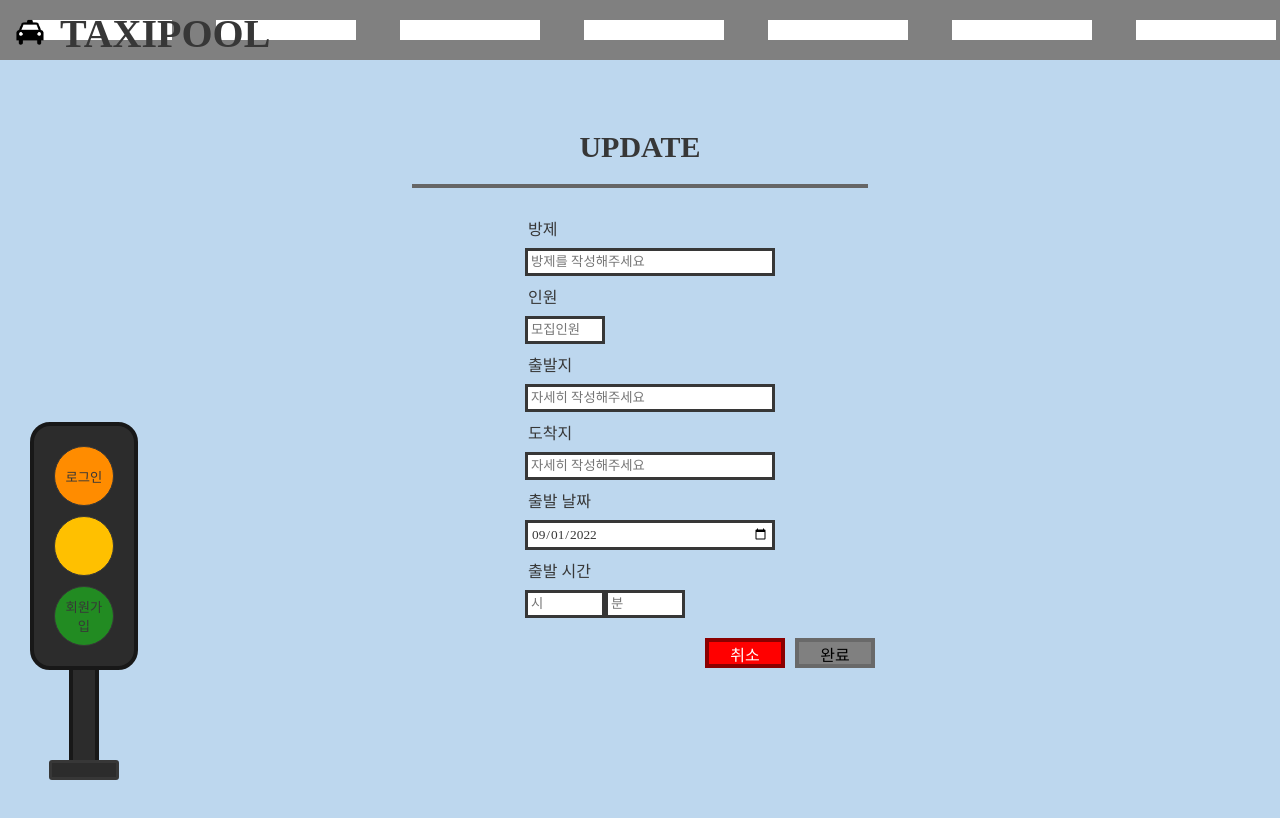
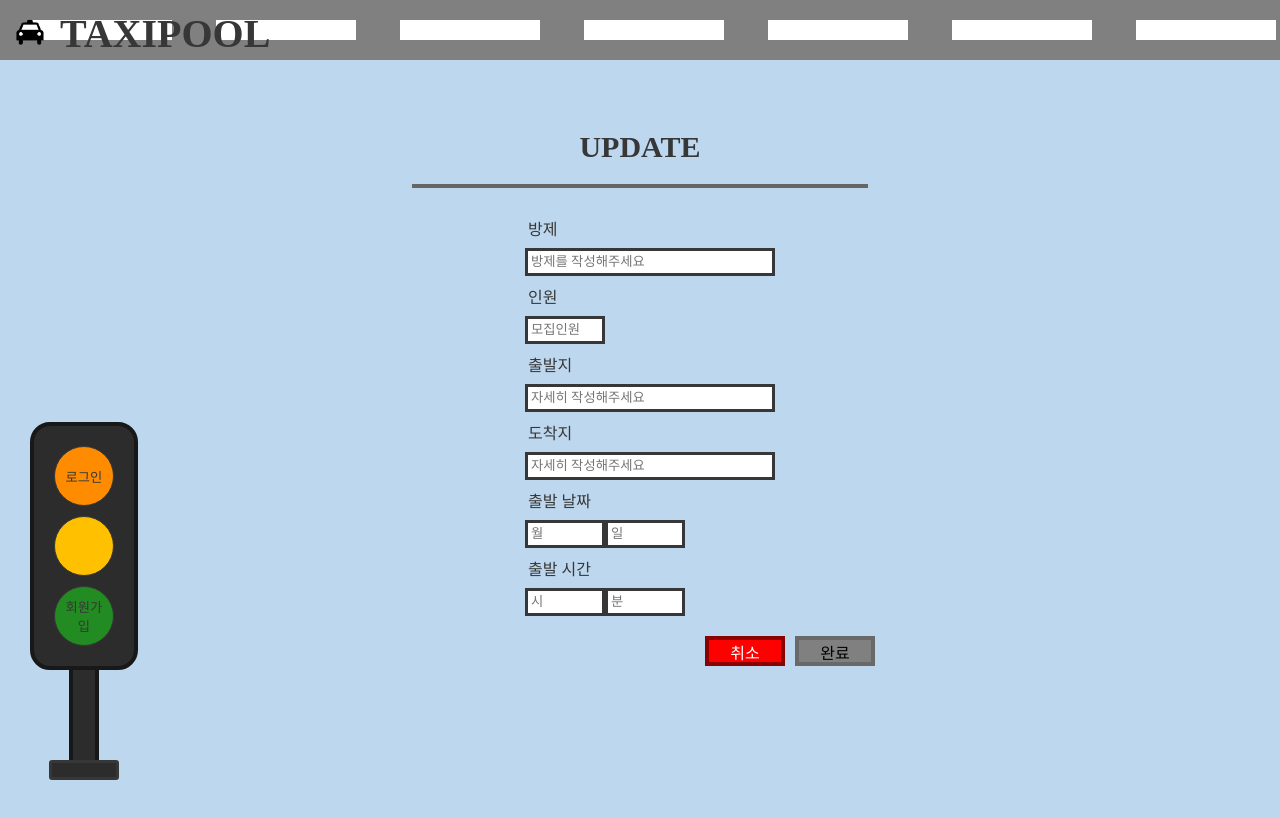
Before and after one commit to taxipool/frontend, a React (Create React App) app: page /update in a window 1280 px wide. Shown: the top 818 px of the page. Built offline with nearby package versions, Linux system fonts and the light colour scheme; some icons are missing; a web font is replaced by a local one.

Commit message:
Revert "해야할 것"
This reverts commit 2640827caf49305e2d5ec7b89a5edb843e44ecd4.

```diff
--- a/src/Create.css
+++ b/src/Create.css
@@ -67,6 +67,11 @@ label, input {
     border: 3px solid;
 }
 
+.create .startdate_day, .starttime_min {
+    width: 120px !important;
+    margin-left: 5px !important;
+}
+
 .create .cancel {
     background-color: red;
     border: 4px solid darkred;
--- a/src/Create.js
+++ b/src/Create.js
@@ -3,10 +3,8 @@ import axios from 'axios';
 import './Create.css';
 
 /*
-    - 칸 맞추기 ok 8/25
-    - 날짜 포맷팅하기 (datepicker 이용) ok 8/25
-
-    - 글 작성 테스트
+    - 칸 맞추기 ok
+    - 날짜 포맷팅하기 (datepicker 이용) ok
 */
 
 function Create() {
--- a/src/Update.js
+++ b/src/Update.js
@@ -6,10 +6,7 @@ import './Update.css';
     - 칸 다시 맞추기 ok
     - 뺄 거 빼기
     - 가능하면 datepicker 이용
-    - 완료됐을 때 페이지 이동 ok
-
-    - 완료됐을 때 페이지 이동 되는지 테스트
-    - 데이터 불러오기 잘 뜨는지 테스트
+    - 완료됐을 때 페이지 이동
 */
 
 function Update() {
@@ -93,7 +90,8 @@ function Update() {
                 <div>
                     <label class="startdate" htmlFor='input_startdate'>출발 날짜</label>
                     <br></br>
-                    <input type='date' value="2022-09-01" min="2022-08-25" max="2030-12-31" onChange={handleStarttime}/>
+                    <input class="startdate_i" type='number' min="1" max="12" name='input_startdate' placeholder="월"/>
+                    <input class="startdate_i" type='number' min="1" max="31" name='input_startdate' placeholder="일"/>
                 </div>
                 <div>
                     <label class="starttime" htmlFor='input_starttime' value = {starttime} onChange={handleStarttime}>출발 시간</label>
--- a/src/View.js
+++ b/src/View.js
@@ -7,9 +7,6 @@ import './View.css';
     - 수정, 삭제 => 방장만 ok
     - 타기, 내리기 바뀌는 거 ok
     - 버튼 클릭했을 때 페이지 이동 ok
-
-    - 타기, 내리기 isRide 값 변경 통신
-    - 방장 혼자일 때만 수정 버튼 뜨도록 조건 추가
 */
 
 function View() {
```
